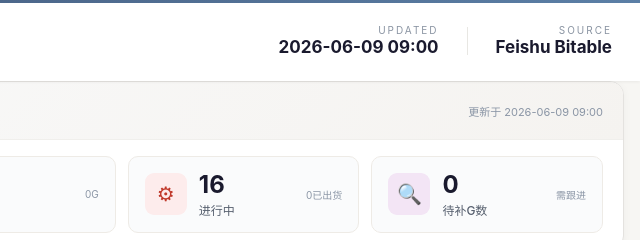
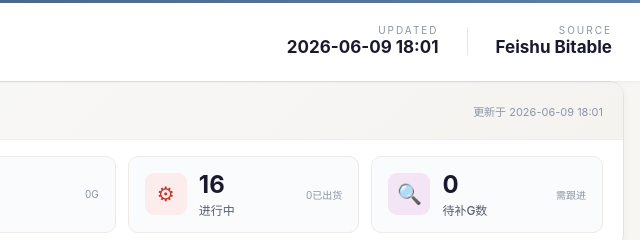
Before and after one commit to wayne8877/hs-inventory-dashboard, a website: page index.html in a window 1280 px wide. Shown: the top 240 px of the page, 640-1280 px from the left. Drawn offline with Linux system fonts and the light colour scheme.

Commit message:
刷新 06-09 18:01

```diff
--- a/index.html
+++ b/index.html
@@ -203,7 +203,7 @@ body{
     <div><div class="brand-name">合盛辅料</div><div class="brand-en">HeSheng Button</div></div>
   </div>
   <div class="hdr-info">
-    <div class="hdr-info-item"><div class="hdr-info-label">Updated</div><div class="hdr-info-value">2026-06-09 09:00</div></div>
+    <div class="hdr-info-item"><div class="hdr-info-label">Updated</div><div class="hdr-info-value">2026-06-09 18:01</div></div>
     <div class="hdr-divider"></div>
     <div class="hdr-info-item"><div class="hdr-info-label">Source</div><div class="hdr-info-value">Feishu Bitable</div></div>
   </div>
@@ -214,7 +214,7 @@ body{
 <div class="o-section">
   <div class="o-header">
     <div class="o-title">📋 订单追踪</div>
-    <div class="o-updated">更新于 2026-06-09 09:00</div>
+    <div class="o-updated">更新于 2026-06-09 18:01</div>
   </div>
   <div class="o-kpi-row"><div class="okpi"><div class="okpi-icon" style="background:#EBF4FF;color:#2980B9">📋</div><div class="okpi-body"><div class="okpi-num">16</div><div class="okpi-label">全部订单</div></div><div class="okpi-sub">本月0单</div></div>
 <div class="okpi"><div class="okpi-icon" style="background:#E8F8F0;color:#27AE60">⚖</div><div class="okpi-body"><div class="okpi-num">877G</div><div class="okpi-label">订单总量 </div></div><div class="okpi-sub">本月0G</div></div>
```
